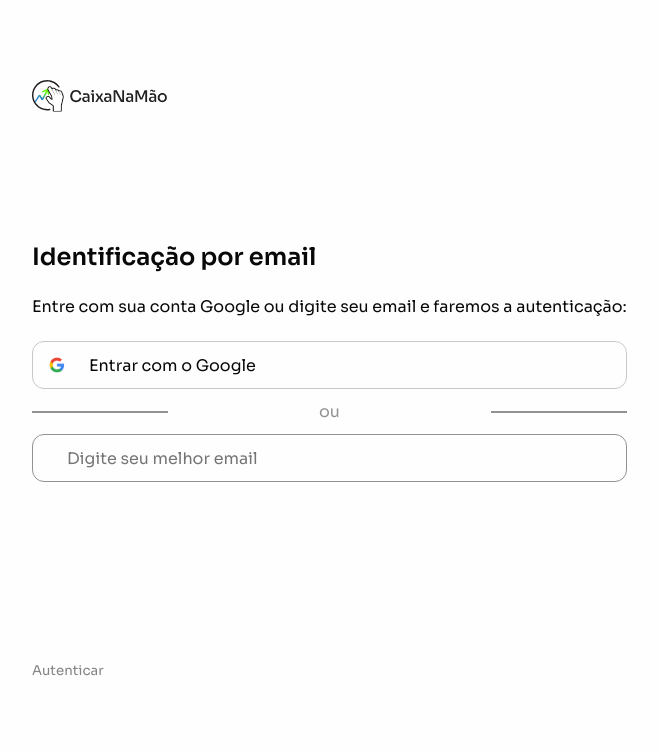
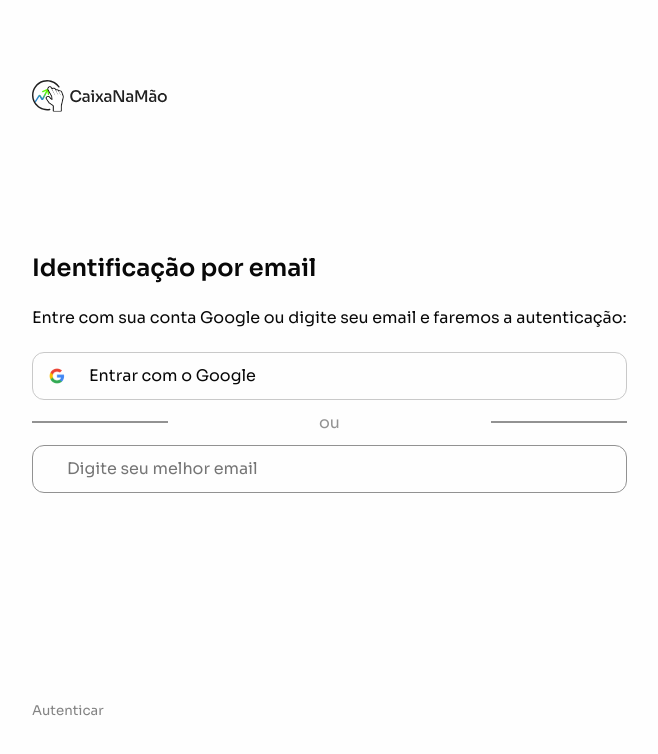
Before and after one commit to jaqueuchoab/caixanamao, a React (Vite) app: page /login in a window 1280 px wide. Shown: the top 754 px of the page, without its empty margins (0-658 px from the left). Built offline with nearby package versions, Linux system fonts and the light colour scheme.

Commit message:
fix: height

```diff
--- a/reset.css
+++ b/reset.css
@@ -15,6 +15,10 @@
 }
 
 .app {
+    display: flex;
+    align-items: center;
+    justify-content: center;
+    flex-direction: column;
     height: 100%;
     width: 100%;
 }
--- a/src/views/components/loginRegistration/styles/Login.module.css
+++ b/src/views/components/loginRegistration/styles/Login.module.css
@@ -3,7 +3,7 @@
   flex-direction: column;
   justify-content: space-between;
   align-items: self-start;
-  height: 95vh;
+  height: 100vh;
   width: 100vw;
   padding: 5rem var(--size-3md);
   overflow: hidden;
```
